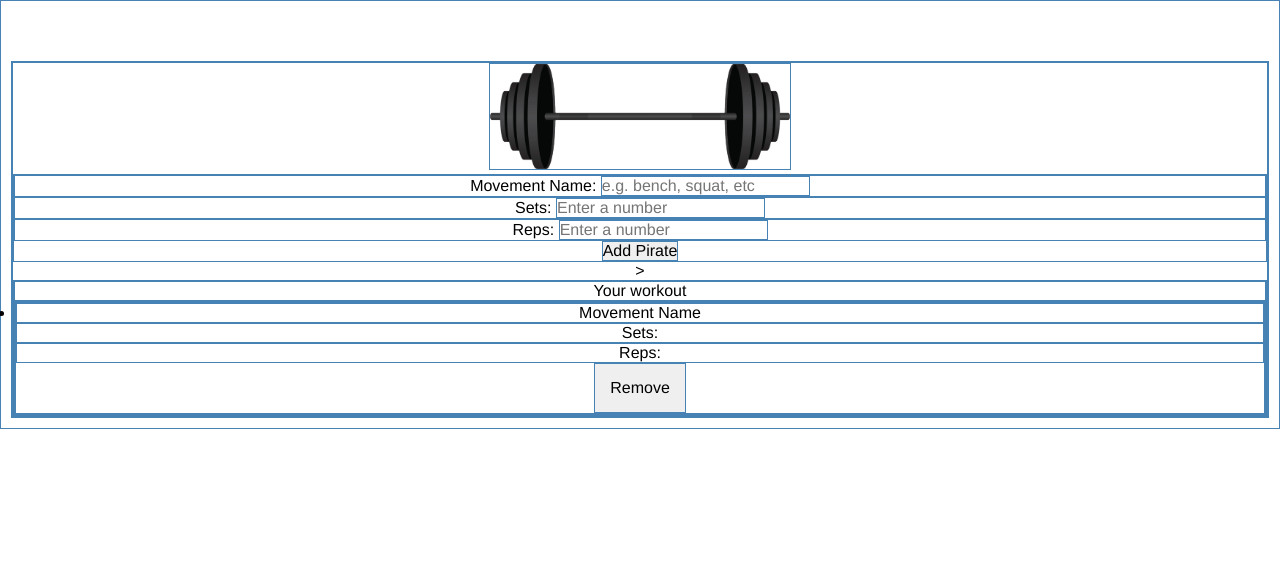
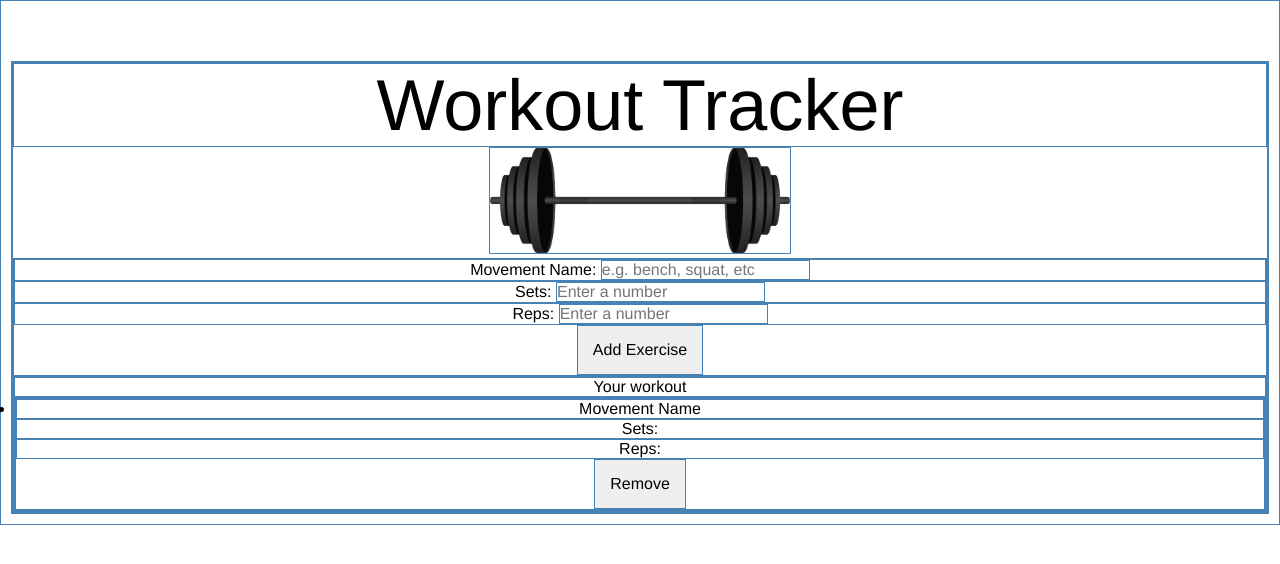
Before and after one commit to alchemy-bootcamp-two-summer-2018/list-of-vue, a Vue app: page / in a window 1280 px wide. Shown: the top 564 px of the page. Built offline with nearby package versions, Linux system fonts and the light colour scheme.

Commit message:
prepping to go dynamic

```diff
--- a/src/App.vue
+++ b/src/App.vue
@@ -1,7 +1,8 @@
 <template>
   <div id="app">
+    <h1>Workout Tracker</h1>
     <img alt="workout logo" src="./assets/logo.png">
-    <AddExerciseForm/>>
+    <AddExerciseForm/>
     <ExerciseList/>
   </div>
 </template>
@@ -24,6 +25,11 @@ export default {
 
 <style scoped>
 
+h1 {
+  font-size: 72px;
+  font-weight: 500;
+}
+
 img {
   width: 300px;
 }
--- a/src/components/AddExerciseForm.vue
+++ b/src/components/AddExerciseForm.vue
@@ -11,7 +11,7 @@
     <label>
       Reps: <input placeholder="Enter a number">
     </label>
-    <button>Add Pirate</button>
+    <button>Add Exercise</button>
   </form>
 </template>
 
--- a/src/components/Exercise.vue
+++ b/src/components/Exercise.vue
@@ -15,9 +15,6 @@ export default {
 
 <style scoped>
 
-button {
-  padding: 15px;
-  cursor: pointer;
-}
+
 
 </style>
--- a/src/main.css
+++ b/src/main.css
@@ -18,3 +18,8 @@ body {
   text-align: center;
   margin-top: 60px;
 }
+
+button {
+  padding: 15px;
+  cursor: pointer;
+}
```
